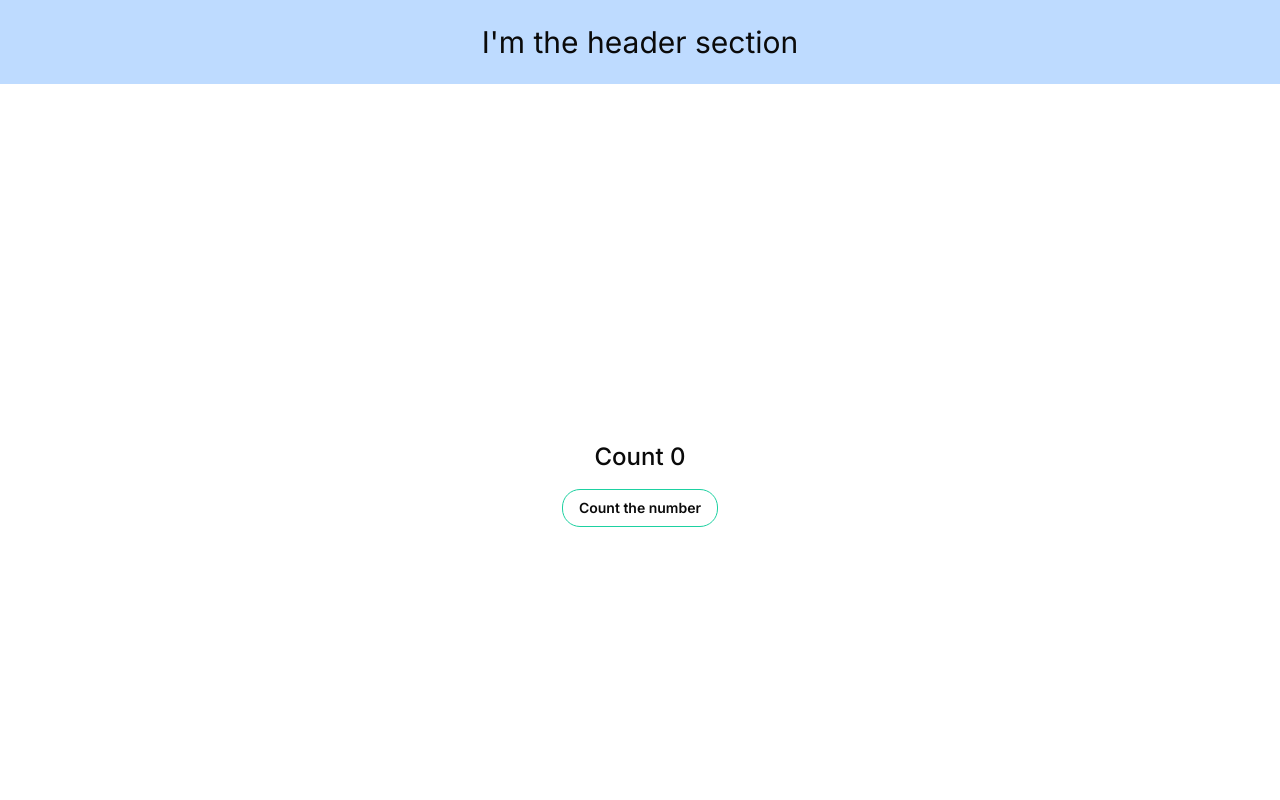
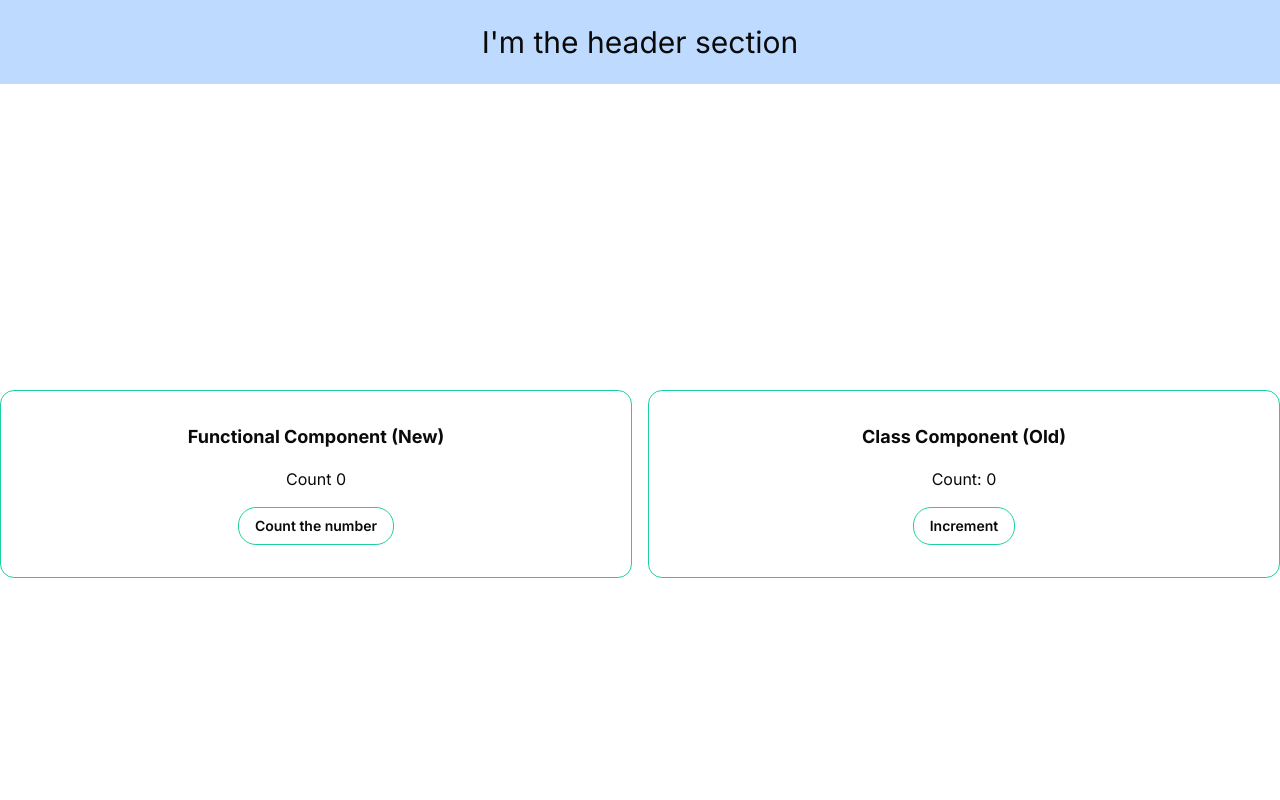
Before and after one commit to Hirusha1223/cinescope-06, a Next.js app: page /counter in a window 1280 px wide. Shown: the top 800 px of the page. Built offline with nearby package versions, Linux system fonts and the light colour scheme.

Commit message:
feat: made the new componenet in counter sub route call counter-class Modularizing the UI

```diff
--- /dev/null
+++ b/app/counter/counet-func.jsx
@@ -0,0 +1,21 @@
+"use client";
+
+import { useState } from "react";
+//this is a functional react component
+export default function Counterfunction() {
+  const [count, setCounter] = useState(0);
+
+  return (
+    <div className="flex flex-col justify-center items-center gap-4 rounded-xl border border-primary w-1/2 p-8">
+      <h2 className="text-lg font-bold">Functional Component (New)</h2>
+      <p>Count {count}</p>
+
+      <button
+        onClick={() => setCounter(count + 1)}
+        className="border border-primary py-2 px-4 font-semibold text-sm rounded-2xl cursor-pointer"
+      >
+        Count the number
+      </button>
+    </div>
+  );
+}
--- /dev/null
+++ b/app/counter/counter-class.jsx
@@ -0,0 +1,54 @@
+"use client";
+
+import { Component } from "react";
+
+// Old Method
+// Define a class component that extends React.Component or React.PureComponent
+class CounterClass extends Component {
+  // Define constructor if necessary
+  constructor(props) {
+    super(props);
+    // Initialize state if needed
+    this.state = {
+      count: 0,
+    };
+  }
+
+  // Define lifecycle methods if necessary
+  componentDidMount() {
+    // Code to run after the component is mounted
+    console.log("Component Mounted !");
+  }
+
+  componentDidUpdate(prevProps, prevState) {
+    // Check if the data has changed
+    if (prevState.count !== this.state.count) {
+      // Data has changed, perform additional actions
+      console.log("Count has been updated:", this.state.count);
+    }
+  }
+
+  // Define instance methods if necessary
+  handleClick = () => {
+    // Update state or perform other logic
+    this.setState({ count: this.state.count + 1 });
+  };
+
+  // Define render() method to return JSX
+  render() {
+    return (
+      <div className="flex flex-col justify-center items-center gap-4 rounded-xl border border-primary w-1/2 p-8">
+        <h2 className="text-lg font-bold">Class Component (Old)</h2>
+        <p>Count: {this.state.count}</p>
+        <button
+          onClick={this.handleClick}
+          className="border border-primary py-2 px-4 text-sm font-semibold rounded-2xl cursor-pointer"
+        >
+          Increment
+        </button>
+      </div>
+    );
+  }
+}
+
+export default CounterClass;
--- a/app/counter/page.tsx
+++ b/app/counter/page.tsx
@@ -1,20 +1,11 @@
-"use client";
+import Counterfunction from "./counet-func.jsx";
+import CounterClass from "./counter-class.jsx";
 
-import { useState } from "react";
-
-export default function Counter() {
-  const [count, setCounter] = useState(0);
-
+export default function Counterpage() {
   return (
-    <div className="flex flex-col justify-center items-center min-h-screen gap-4">
-      <p className="text-2xl font-medium">Count {count}</p>
-
-      <button
-        onClick={() => setCounter(count + 1)}
-        className="border border-primary py-2 px-4 font-semibold text-sm rounded-2xl cursor-pointer"
-      >
-        Count the number
-      </button>
+    <div className="flex  justify-center items-center min-h-screen gap-4">
+      <Counterfunction />
+      <CounterClass />
     </div>
   );
 }
```
